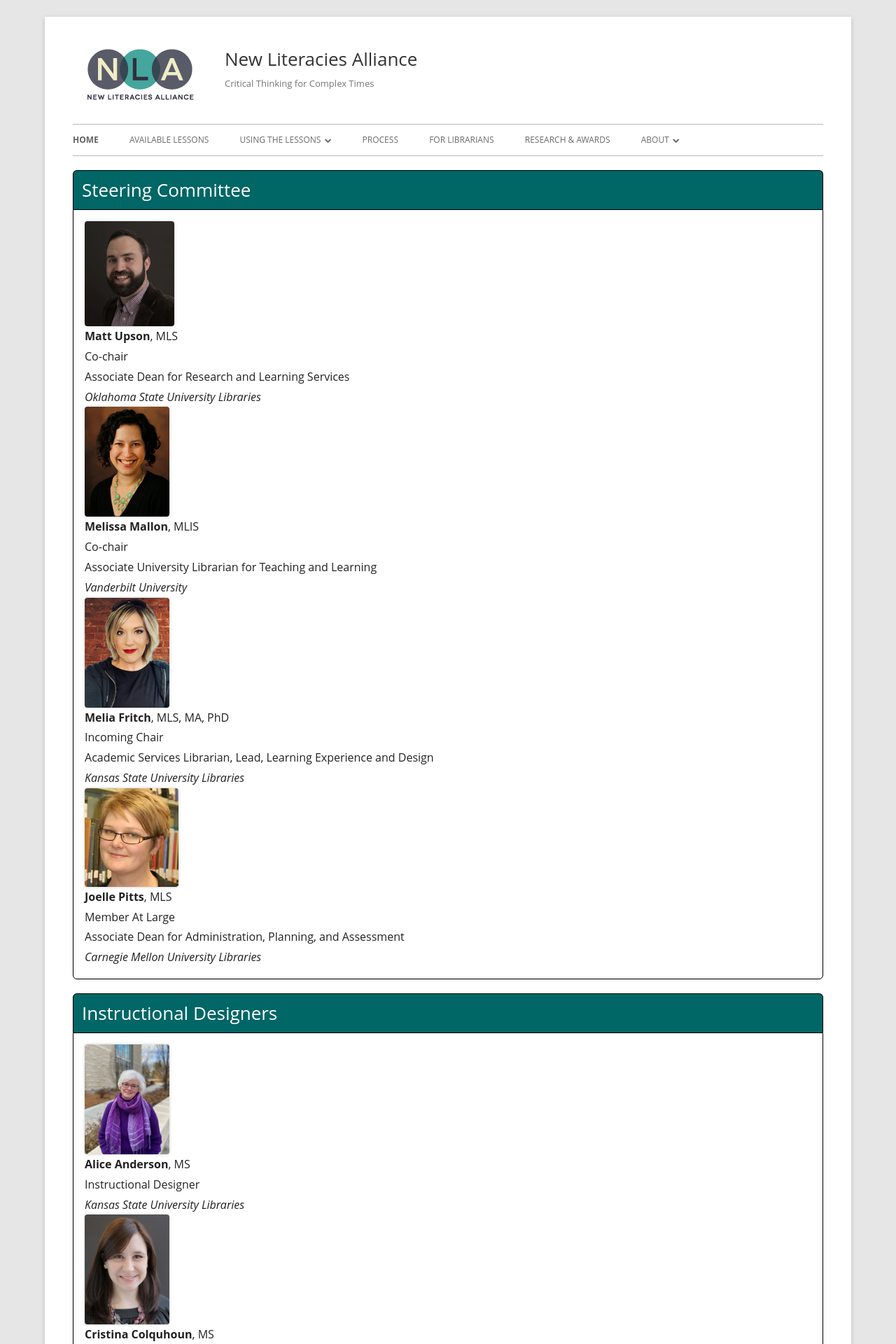
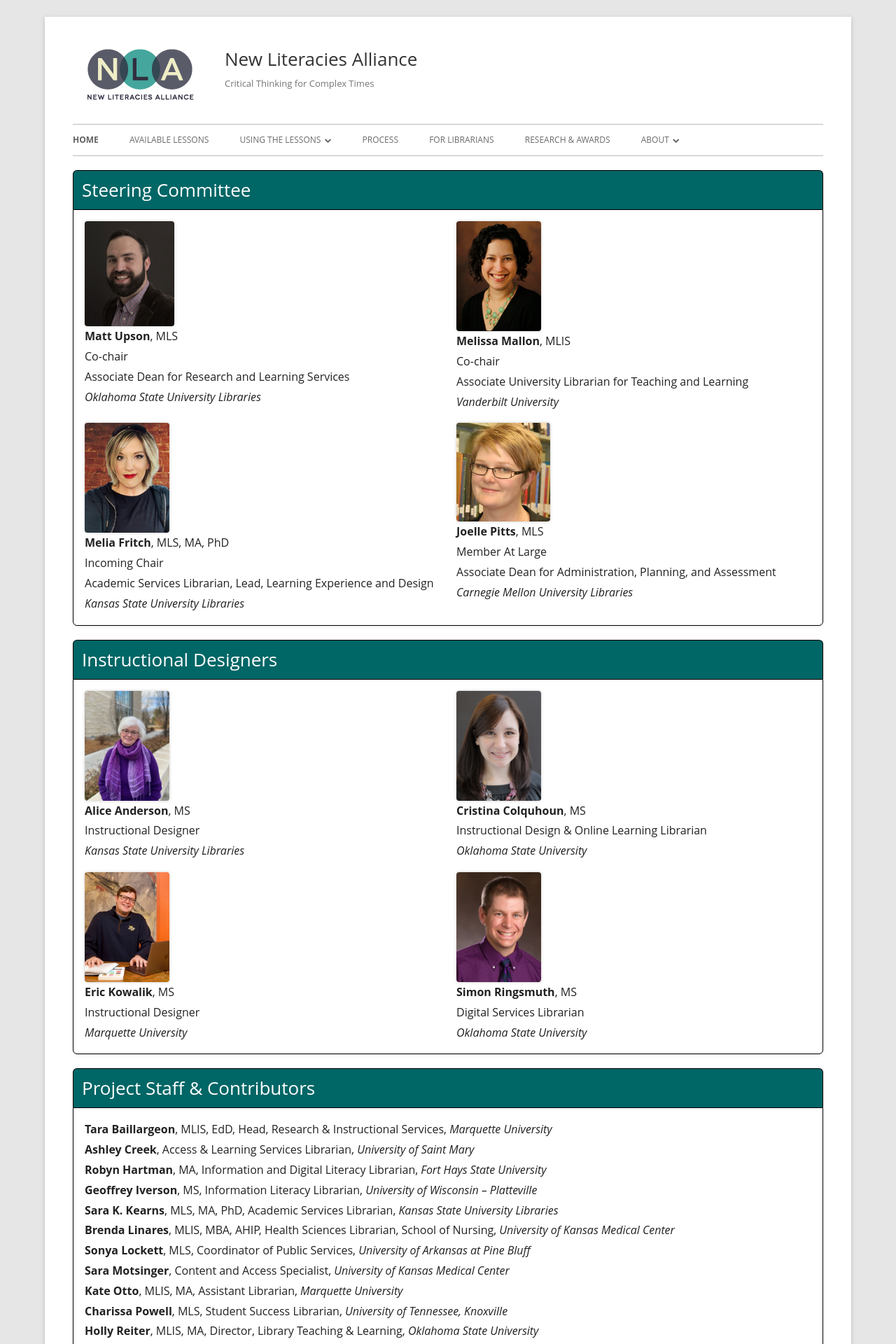
Before and after one commit to newliteraciesalliance/newliteraciesalliance.org, a Jekyll site: the page built from about-us/index.md, in a window 1280 px wide. Shown: the top 1920 px of the page at 70% size. Built offline with Jekyll 4.4.1, drawn with Linux system fonts in a browser that asks for light colours.

Commit message:
style: implement responsive two-column grid layout for team profile cards

```diff
--- a/about-us/index.md
+++ b/about-us/index.md
@@ -9,7 +9,7 @@ permalink: /about-us/
         <h2>Steering Committee</h2>
     </div>
     <div class="contentbox">
-        <div class="grid-container">
+        <div class="profiles-grid">
             <div class="grid-row1col1">
                 <img decoding="async" style="width: 128px; height: 150px; margin-right: 15px;" src="{{ "/assets/images/Upson__Matt.png" | relative_url }}" alt="Matt Upson">
                 <b>Matt Upson</b>, MLS <br> Co-chair <br> Associate Dean for Research and Learning Services <br>
@@ -30,14 +30,13 @@ permalink: /about-us/
                 <b>Joelle Pitts</b>, MLS <br> Member At Large <br> Associate Dean for Administration, Planning, and Assessment <br>
                 <em>Carnegie Mellon University Libraries</em>
             </div>
-            <div></div>
         </div>
     </div>
     <div class="title">
         <h2>Instructional Designers</h2>
     </div>
     <div class="contentbox">
-        <div class="grid-container">
+        <div class="profiles-grid">
             <div class="grid-row1col1">
                 <img decoding="async" style="width: 121px; height: 157px; margin-right: 15px;" src="{{ "/assets/images/alice_anderson.jpg" | relative_url }}" alt="Alice Anderson">
                 <b>Alice Anderson</b>, MS <br> Instructional Designer <br>
@@ -98,7 +97,7 @@ permalink: /about-us/
         <h2>Project Sponsors</h2>
     </div>
     <div class="contentbox">
-        <div class="grid-container">
+        <div class="profiles-grid">
             <div class="grid-row1col1">
                 <img decoding="async" style="width: 121px; height: 157px; margin-right: 15px;" src="{{ "/assets/images/joe_mocnik.jpg" | relative_url }}" alt="Joe Mocnik">
                 <b>Joe Mocnik</b>
--- a/styles/custom.css
+++ b/styles/custom.css
@@ -114,3 +114,28 @@
     padding-right: 0;
   }
 }
+
+/* Caption text Prevent vertical overflow */
+.wp-caption .wp-caption-text {
+  padding: 0;
+}
+
+/* -----------------------------
+    About page: two-column profiles
+------------------------------ */
+.entry-content .profiles-grid {
+  display: grid;
+  grid-template-columns: 1fr;
+  gap: 1rem 1.5rem; /* row gap / column gap */
+}
+
+@media (min-width: 783px) {
+  .entry-content .profiles-grid {
+    grid-template-columns: 1fr 1fr;
+  }
+}
+
+/* Space out each profile card */
+.entry-content .profiles-grid > div {
+  margin: 0; /* reset any stray margins */
+}
```
Lines whose indentation alone changed are shown as unchanged.
